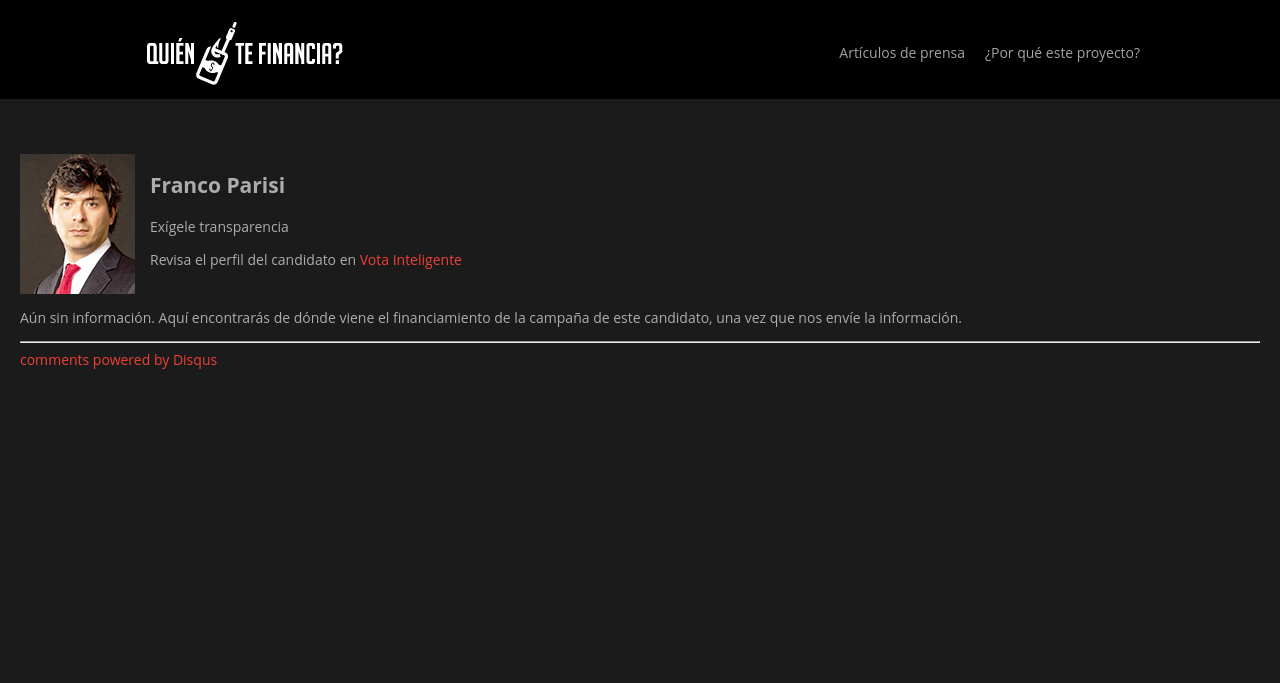
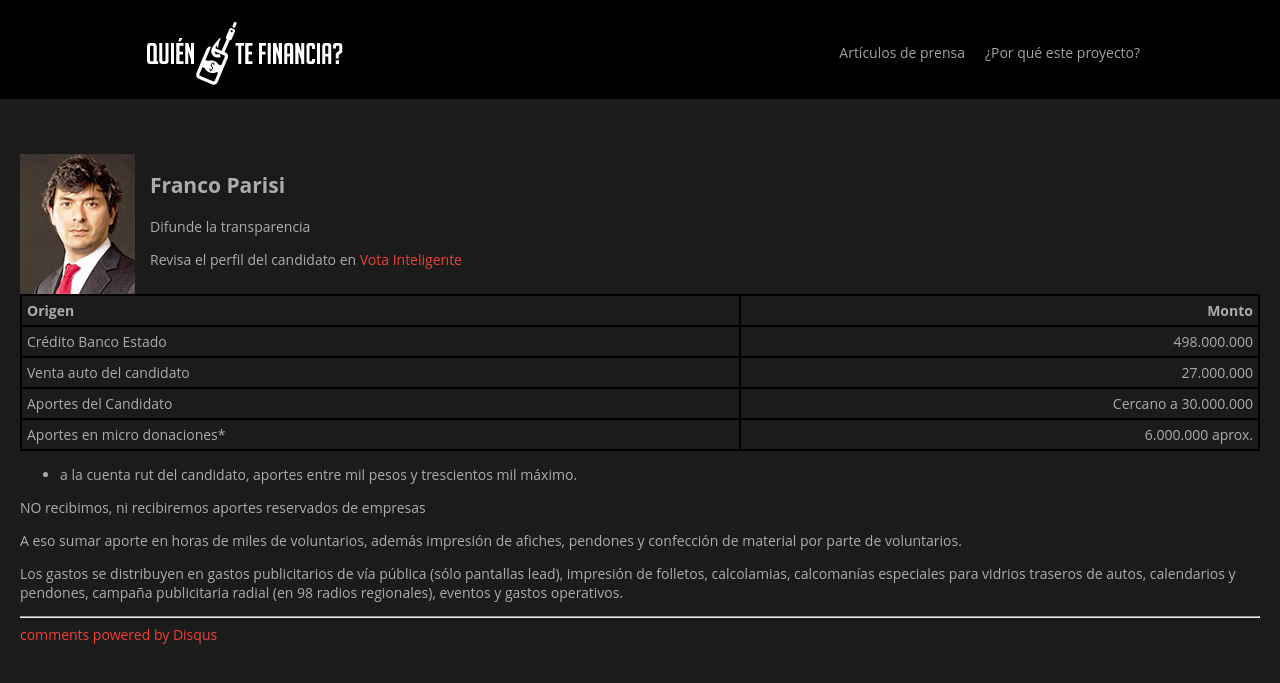
Before and after one commit to ciudadanointeligente/quien-te-financia, a Jekyll site: the page built from _posts/presidenciales/2013-03-01-parisi.markdown, in a window 1280 px wide. Shown: the top 683 px of the page. Built offline with Jekyll 4.4.1, drawn with Linux system fonts in a browser that asks for light colours; nearby versions of some CDN libraries; Markdown is read by kramdown in place of the engine named in the settings; comment, search, counter and statistics services are not loaded.

Commit message:
Financiamiento Parisi

```diff
--- a/_posts/presidenciales/2013-03-01-parisi.markdown
+++ b/_posts/presidenciales/2013-03-01-parisi.markdown
@@ -17,4 +17,17 @@
 
 ---
 
-Aún sin información. Aquí encontrarás de dónde viene el financiamiento de la campaña de este candidato, una vez que nos envíe la información.
+Origen | Monto
+------------- | -------------:
+Crédito Banco Estado | 498.000.000
+Venta auto del candidato | 27.000.000
+Aportes del Candidato | Cercano a 30.000.000
+Aportes en micro donaciones* | 6.000.000 aprox.
+
+* a la cuenta rut del candidato, aportes entre mil pesos y trescientos mil máximo.
+
+NO recibimos, ni recibiremos aportes reservados de empresas
+
+A eso sumar aporte en horas de miles de voluntarios, además impresión de afiches, pendones y confección de material por parte de voluntarios.
+
+Los gastos se distribuyen en gastos publicitarios de vía pública (sólo pantallas lead), impresión de folletos, calcolamias, calcomanías especiales para vidrios traseros de autos, calendarios y pendones, campaña publicitaria radial (en 98 radios regionales), eventos y gastos operativos.
```
Also changed, not shown: other parts of _posts/presidenciales/2013-03-01-parisi.markdown (+1 -1 lines).
